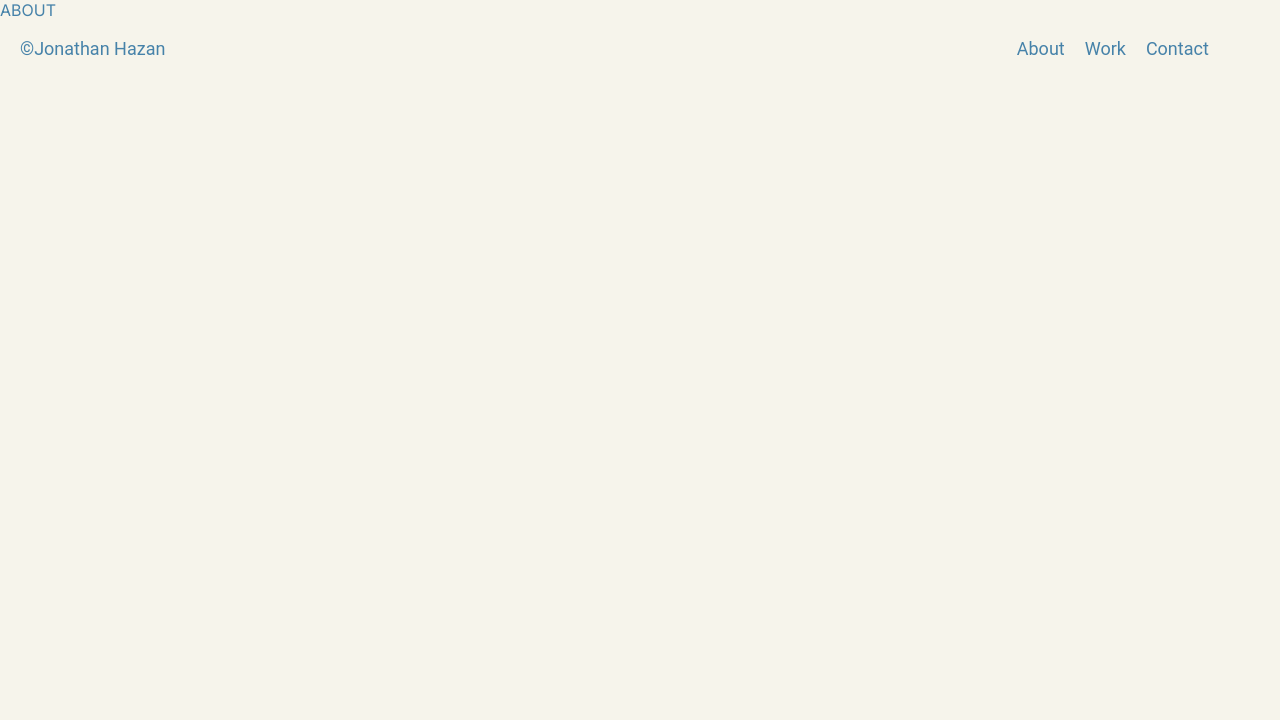
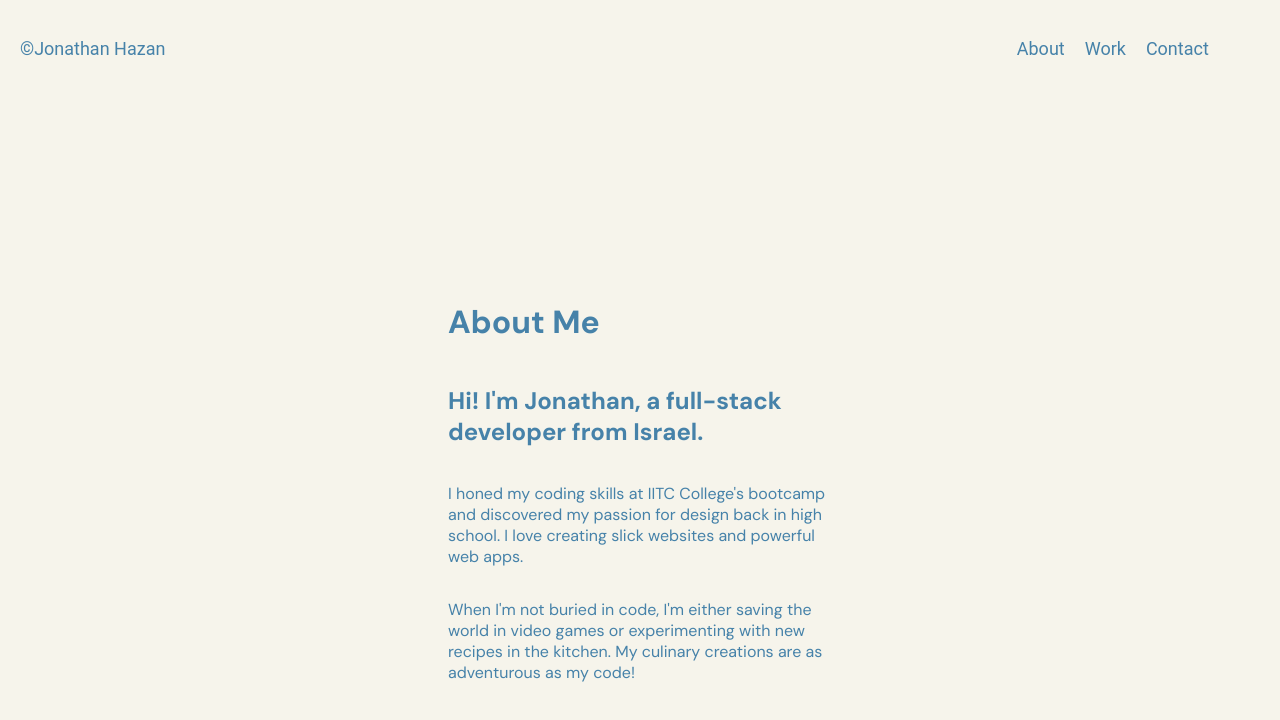
Before and after one commit to JonathanHaz/next-portfolio, a Next.js app: page /about in a window 1280 px wide. Shown: the top 720 px of the page. Built offline with nearby package versions, Linux system fonts and the light colour scheme.

Commit message:
Started the about me section

```diff
--- a/app/about/page.tsx
+++ b/app/about/page.tsx
@@ -1,8 +1,19 @@
+import styles from '@/styles/pages/aboutp.module.css'
 
 const AboutPage: React.FC = () => {
     return (
-        <div>
-            ABOUT
+        <div className={styles.container}>
+            <div className={styles.aboutContainer}>
+                <div className={styles.about}>
+                    <h1>About Me</h1>
+                    <h2>Hi! I'm Jonathan, a full-stack developer from Israel.</h2>
+                    <p>I honed my coding skills at IITC College's bootcamp and discovered my passion for design back in high school. I love creating slick websites and powerful web apps.</p>
+                    <p>When I'm not buried in code, I'm either saving the world in video games or experimenting with new recipes in the kitchen. My culinary creations are as adventurous as my code!</p>
+                </div>
+                <div className={styles.imageContainer}>
+                    {/* Add an image or any other content here */}
+                </div>
+            </div>
         </div>
     )
 }
--- a/styles/Sections/home.module.css
+++ b/styles/Sections/home.module.css
@@ -49,6 +49,7 @@
     align-items: center;
     text-align: start;
     flex-direction: row;
+    z-index: 1;
 }
 
 
@@ -106,11 +107,11 @@
 
 
 .hero h1{
-    font-size: 3rem;
+    font-size: 2.5rem;
     font-weight: 700;
     font-family: 'DM Sans', sans-serif;
     text-shadow: 4px 4px 2px rgba(0, 8, 46, 0.69);
-
+    z-index: 1;
 }
 
 .touchContainer{
--- /dev/null
+++ b/styles/pages/aboutp.module.css
@@ -0,0 +1,21 @@
+.container {
+    background-color: var(--background);
+    height: 100vh;
+    width: 100vw;
+    bottom: 0;
+    margin: 0;
+    padding: 0;
+    display: flex;
+    justify-content: space-evenly;
+    align-items: center;
+    flex-direction: column;
+    font-family: 'DM Sans', sans-serif;
+
+}
+
+.about{
+    display: flex;
+    flex-direction: column;
+    width: 30vw;
+    height: 30vh;
+}
```
Also changed, not shown: components/Sections/Contact.tsx (+17 -10 lines), components/Sections/Home.tsx (+10 -1 lines), components/Sections/Work/Work.tsx (+7 -1 lines).
